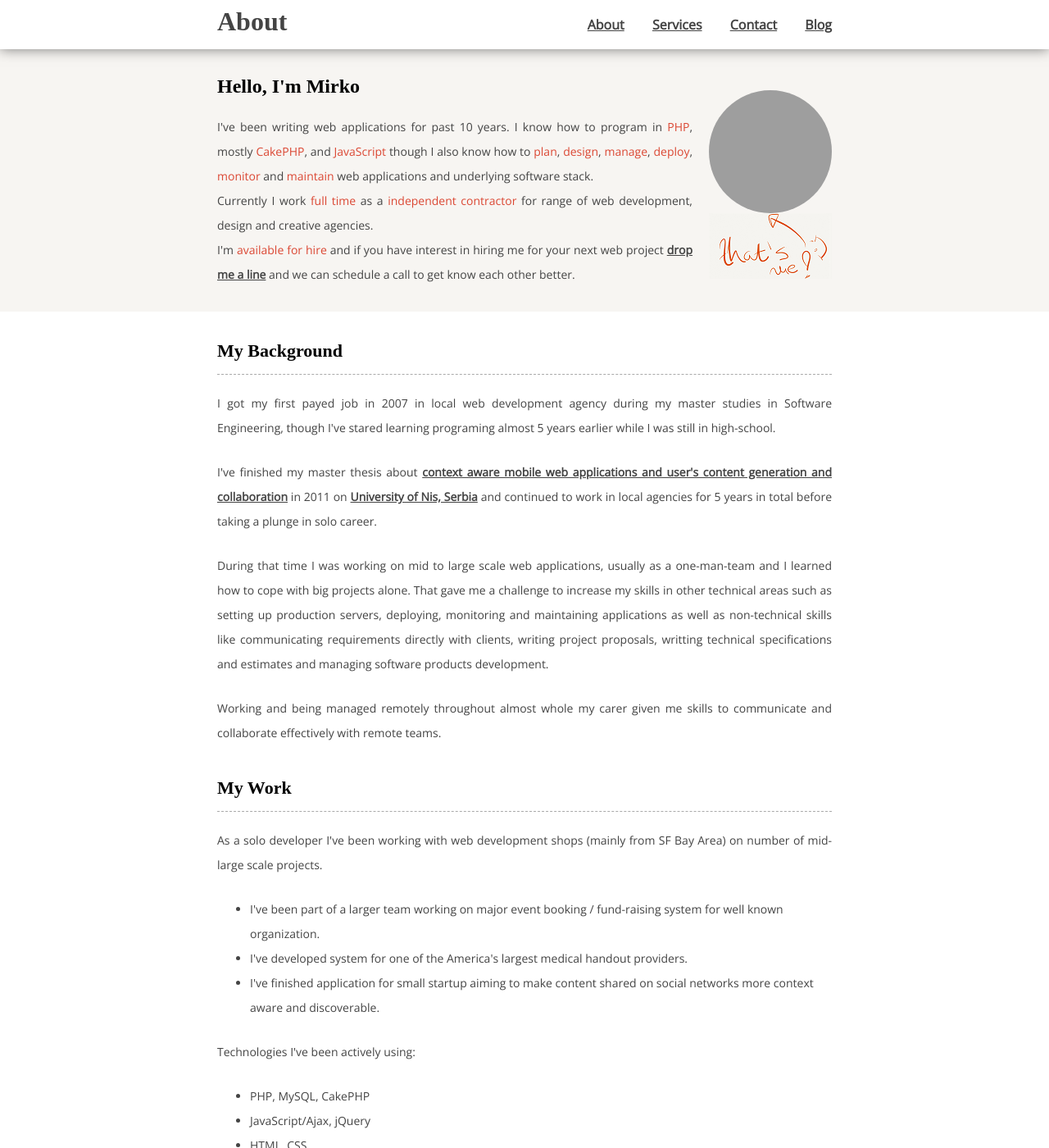
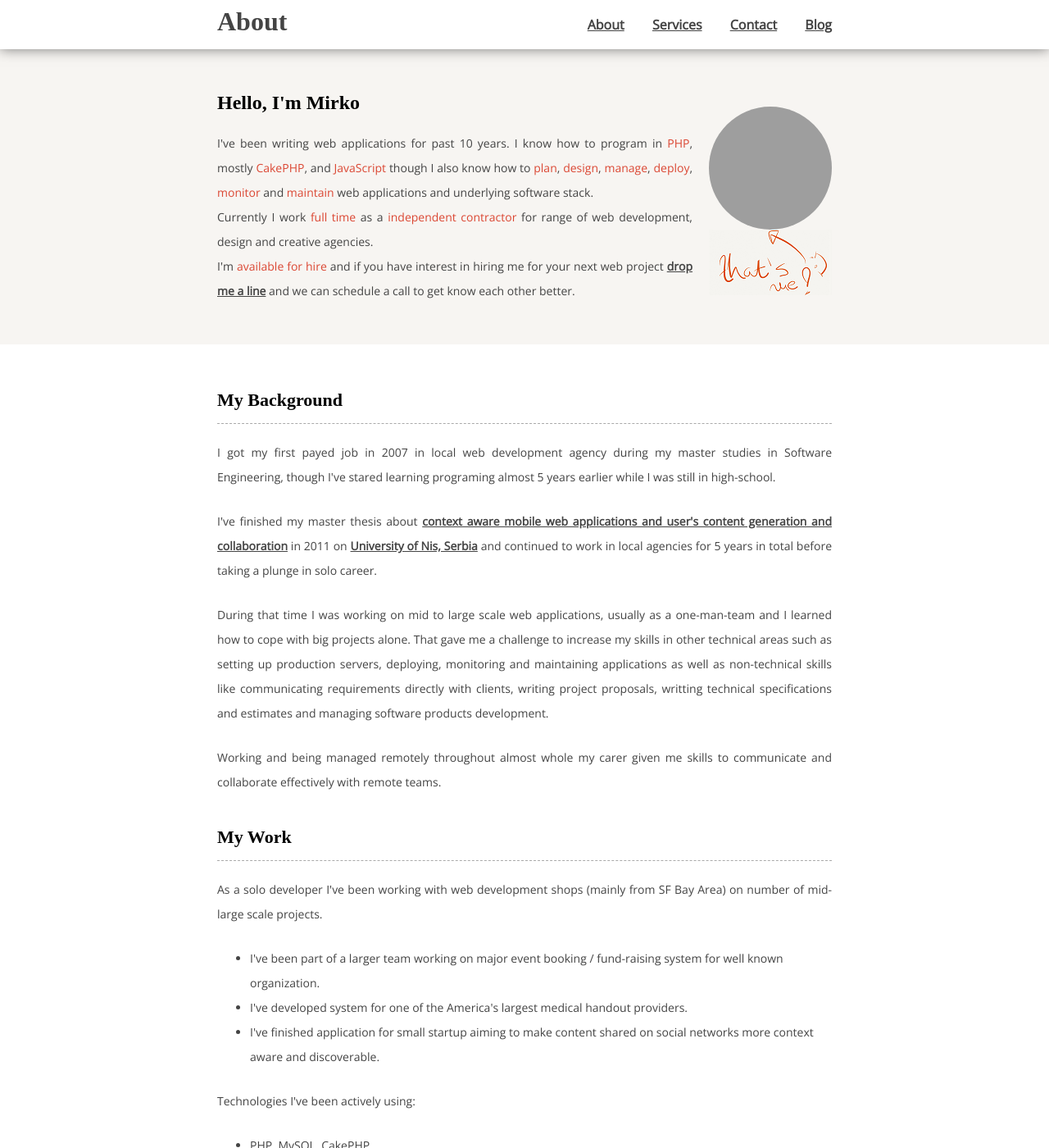
Before and after one commit to borivojevic/borivojevic.github.com, a Jekyll site: the page built from index.html, in a window 1280 px wide and 1400 px high. Shown: the whole window at 82% size. Built offline with Jekyll 4.4.1, drawn with Linux system fonts in a browser that asks for light colours; some web fonts are replaced; Markdown is read by kramdown in place of the engine named in the settings; grey boxes are pictures that could not be loaded.

Commit message:
Fix css selector

```diff
--- a/css/main.css
+++ b/css/main.css
@@ -67,7 +67,7 @@ div#footer {
 	width: 750px;
 	margin: 0 auto;
 }
-.center.content {
+#center .content {
 	padding: 20px 0;
 }
 article section p {
```
